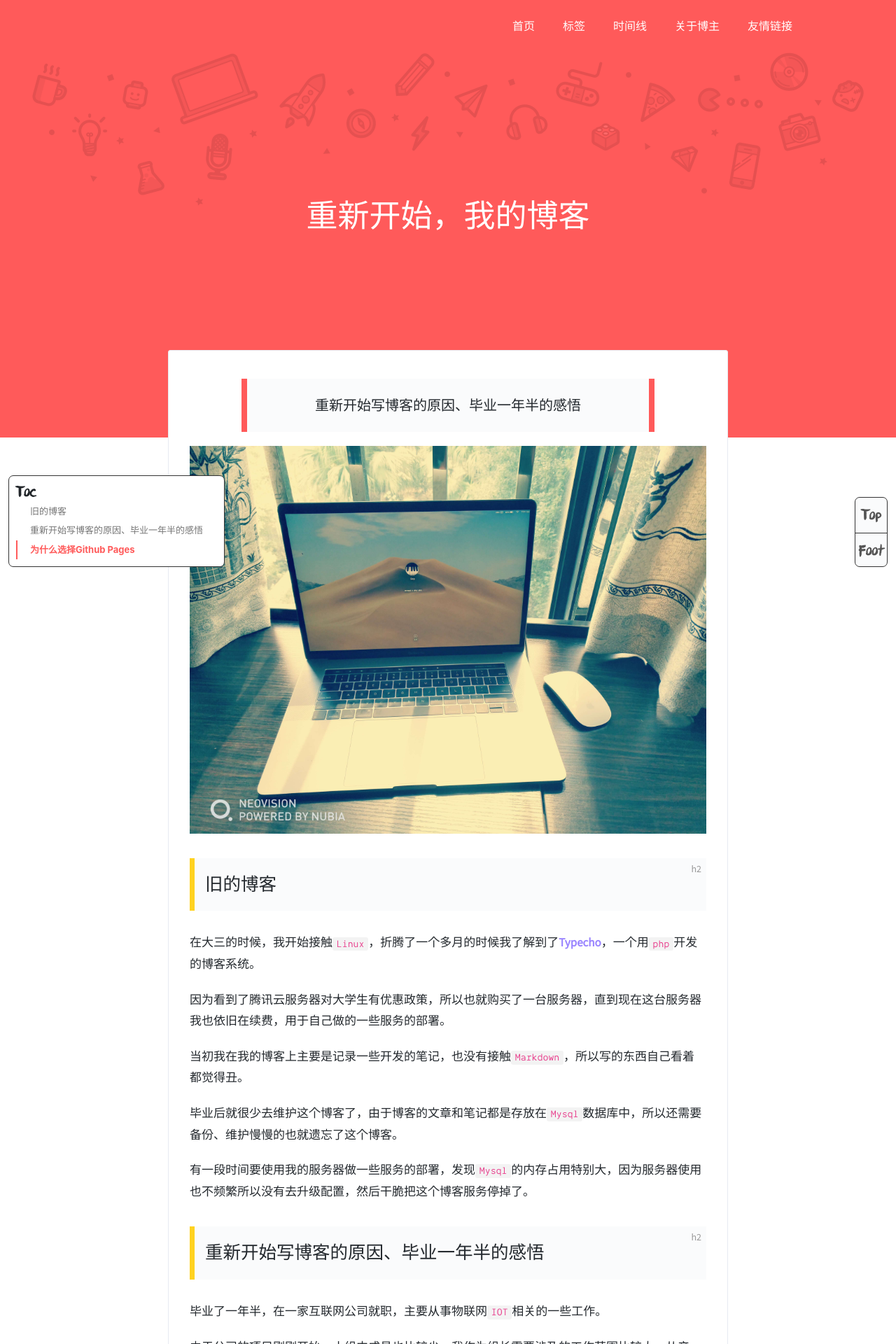
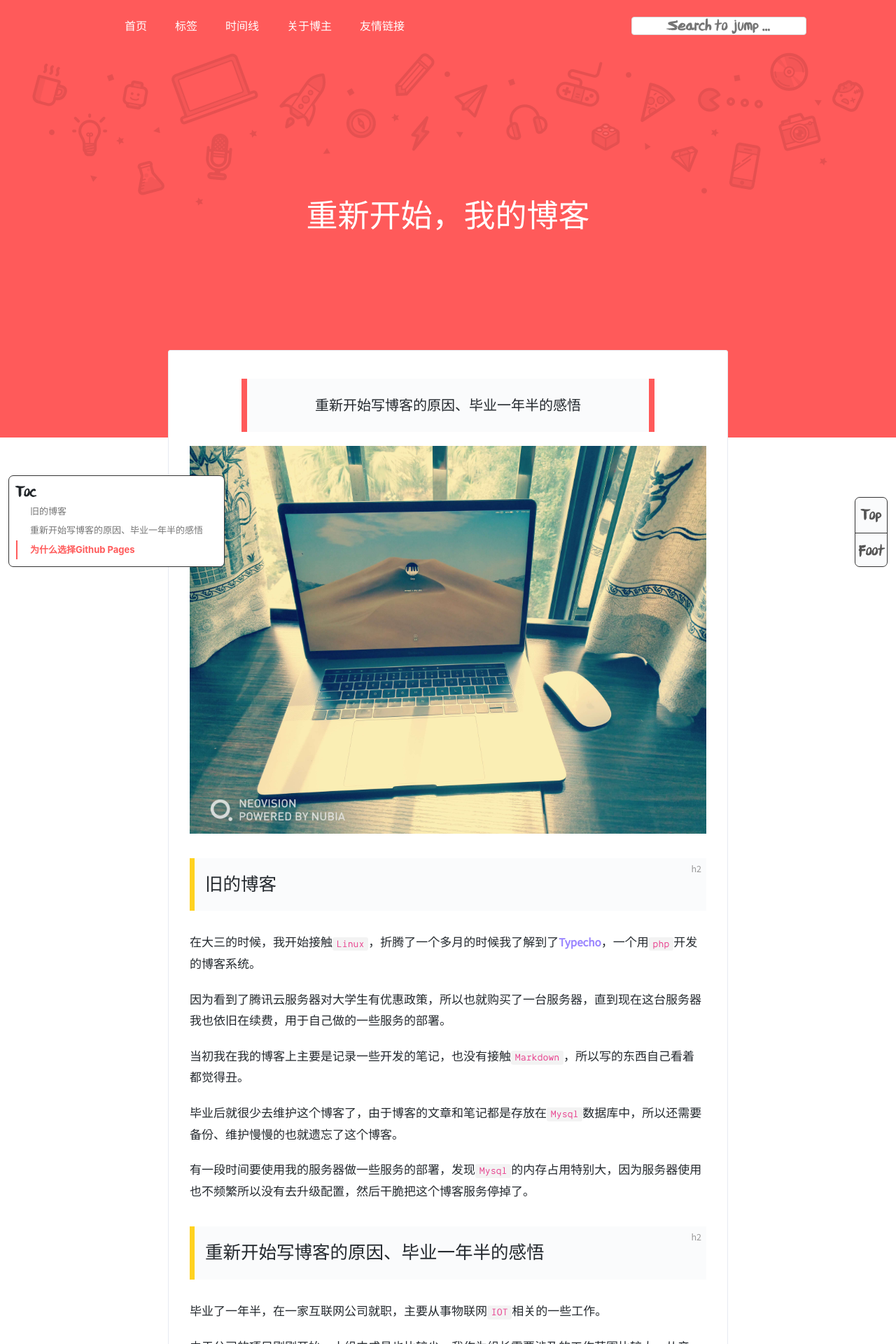
Before and after one commit to zhengzhengpig/elfgzp.cn, a Jekyll site: the page built from _posts/2018-10-01-restart-my-blog.md, in a window 1280 px wide. Shown: the top 1920 px of the page at 70% size. Built offline with Jekyll 4.4.1, drawn with Linux system fonts in a browser that asks for light colours; comment, search, counter and statistics services are not loaded.

Commit message:
[ADD] add search box

```diff
--- a/_includes/header.html
+++ b/_includes/header.html
@@ -10,10 +10,12 @@
               {% endfor %}
           </ul>
       </nav>
+
       <div id="top-boot">
         <a href="javascript:;" id="boot1" style="display:block;" onclick="document.getElementById('boot-area').style.display='block';document.getElementById('boot1').style.display='none';document.getElementById('boot2').style.display='block';"><img src="/assets/images/boot.png" alt=""></a>
         <a href="javascript:;" id="boot2" style="display: none;" onclick="document.getElementById('boot-area').style.display='none';document.getElementById('boot1').style.display='block';document.getElementById('boot2').style.display='none';"><img src="/assets/images/boot.png" alt=""></a>
       </div>
+      {% include search-box.html %}
   </div>
 
 </header>
--- a/_includes/post-header.html
+++ b/_includes/post-header.html
@@ -11,6 +11,7 @@
               {% endfor %}
           </ul>
       </nav>
+      {% include search-box.html %}
       <div id="top-boot">
         <a href="javascript:;" id="boot1" style="display:block;" onclick="document.getElementById('boot-area').style.display='block';document.getElementById('boot1').style.display='none';document.getElementById('boot2').style.display='block';"><img src="/assets/images/boot_white.png" alt=""></a>
         <a href="javascript:;" id="boot2" style="display: none;" onclick="document.getElementById('boot-area').style.display='none';document.getElementById('boot1').style.display='block';document.getElementById('boot2').style.display='none';"><img src="/assets/images/boot_white.png" alt=""></a>
@@ -31,6 +32,7 @@
               {% endfor %}
           </ul>
       </nav>
+      {% include search-box.html %}
       <div id="top-boot">
         <a href="javascript:;" id="boot1" style="display:block;" onclick="document.getElementById('boot-area').style.display='block';document.getElementById('boot1').style.display='none';document.getElementById('boot2').style.display='block';"><img src="/assets/images/boot_white.png" alt=""></a>
         <a href="javascript:;" id="boot2" style="display: none;" onclick="document.getElementById('boot-area').style.display='none';document.getElementById('boot1').style.display='block';document.getElementById('boot2').style.display='none';"><img src="/assets/images/boot_white.png" alt=""></a>
--- /dev/null
+++ b/_includes/search-box.html
@@ -0,0 +1,15 @@
+<div id="site_search">
+    <input type="text" id="search-input" placeholder="Search to jump ...">
+    <ul id="results-container"></ul>
+</div>
+<script src="/assets/js/simple-jekyll-search.min.js"></script>
+<script>
+if (os.isAndroid || os.isPhone) {
+  $('#site_search').hide()
+} else {
+  var sjs = SimpleJekyllSearch({
+    searchInput: document.getElementById('search-input'),
+    resultsContainer: document.getElementById('results-container'),
+    json: '/search.json'
+  })}
+</script>
--- a/_layouts/post.html
+++ b/_layouts/post.html
@@ -91,6 +91,15 @@ if (os.isAndroid || os.isPhone) {
 }
 </script>
 <style type="text/css">
+
+    nav[data-toggle=toc] .nav>li>a:focus,nav[data-toggle=toc] .nav>li>a:hover {
+        padding-left: 19px;
+        color: {{ page.color }};
+        text-decoration: none;
+        background-color: transparent;
+        border-left: 1px solid {{ page.color }};
+    }
+
     nav[data-toggle=toc] .nav-link.active, nav[data-toggle=toc] .nav-link.active:focus, nav[data-toggle=toc] .nav-link.active:hover {
         padding-left: 18px;
         font-weight: 700;
@@ -98,6 +107,7 @@ if (os.isAndroid || os.isPhone) {
         background-color: transparent;
         border-left: 2px solid {{ page.color }};
     }
+
 </style>
 </body>
 </html>
--- a/assets/css/style.css
+++ b/assets/css/style.css
@@ -1,6 +1,10 @@
 html, body, ul, li, div, header, nav, main, footer {
     margin: 0;
     padding: 0;
+}
+
+ul {
+    list-style-type: none;
 }
 
 html {
@@ -34,6 +38,10 @@ a {
     margin: 0 auto;
 }
 
+.top-center div, .top-center ul {
+    display: inline;
+}
+
 .logo {
     height: 100%;
     width: auto;
@@ -53,7 +61,7 @@ a {
 .top-nav {
     height: 100%;
     width: auto;
-    float: right;
+    float: left;
 }
 
 .top-nav li {
@@ -69,10 +77,16 @@ a {
 .top-nav li a {
     color: #444;
     /*display: block;*/
+
 }
 
 .top-nav li a:hover {
     color: green;
+}
+
+#site_search {
+    height: 100%;
+    float: right;
 }
 
 #top-boot {
@@ -455,6 +469,81 @@ a {
         -webkit-transform: scale3d(1, 1, 1);
         transform: scale3d(1, 1, 1);
     }
+
+}
+
+.tag:nth-child(3n-2):hover {
+    background-color: rgb(154, 133, 255);
+    border: 1px solid rgb(154, 133, 255);
+    color: white;
+    font-weight: bold;
+    -webkit-animation-name: tadatag;
+    animation-name: tadatag;
+    -webkit-animation-duration: .5s;
+    animation-duration: .5s;
+    -webkit-animation-fill-mode: both;
+    animation-fill-mode: both;
+    /*transition-duration: .2s;*/
+}
+
+.tag:nth-child(3n-1):hover {
+    background-color: rgb(255, 210, 32);
+    border: 1px solid rgb(255, 210, 32);
+    color: white;
+    font-weight: bold;
+    -webkit-animation-name: tadatag;
+    animation-name: tadatag;
+    -webkit-animation-duration: .5s;
+    animation-duration: .5s;
+    -webkit-animation-fill-mode: both;
+    animation-fill-mode: both;
+    /*transition-duration: .2s;*/
+}
+
+.tag:nth-child(3n):hover {
+    background-color: rgb(98, 170, 255);
+    border: 1px solid rgb(98, 170, 255);
+    color: white;
+    font-weight: bold;
+    -webkit-animation-name: tadatag;
+    animation-name: tadatag;
+    -webkit-animation-duration: .5s;
+    animation-duration: .5s;
+    -webkit-animation-fill-mode: both;
+    animation-fill-mode: both;
+    /*transition-duration: .2s;*/
+}
+
+.tag-name {
+    display: block;
+    font-size: 28px;
+    color: #444;
+    margin-bottom: 10px;
+}
+
+.tag-name a {
+    display: block;
+    font-size: 28px;
+    color: #345678;
+    -webkit-transition-duration: .5s;
+    transition-duration: .5s
+}
+
+.tag-name a:hover {
+    color: #f15b6c;
+    -webkit-transition-duration: .3s;
+    transition-duration: .3s
+}
+
+.tag-post {
+    display: block;
+    height: auto;
+    width: auto;
+    font-size: 18px;
+    margin-top: 15px;
+    margin-bottom: 10px;
+    color: #555;
+    font-weight: 400;
 }
 
 .tag:nth-child(3n-2):hover {
@@ -728,6 +817,64 @@ a {
     margin-top: 11px;
 }
 
+.left-area .btn {
+    left: 35%;
+}
+
+.right-area .btn {
+    right: 35%;
+}
+
+.btn:hover {
+    -webkit-transition-duration: .3s;
+    transition-duration: .3s;
+    border: 3px solid white;
+    background-color: white;
+    color: #888;
+}
+
+#left-tab, #right-tab {
+    width: 300px;
+    height: 40px;
+    /*background-color: red;*/
+    position: absolute;
+}
+
+#left-tab {
+    position: absolute;
+    top: 82.3%;
+    left: 70%;
+}
+
+#right-tab {
+    position: absolute;
+    top: 82.3%;
+    right: 70%;
+}
+
+.left-san {
+    display: block;
+    float: left;
+    width: 0;
+    height: 0;
+    border-top: 8px solid transparent;
+    border-right: 8px solid white;
+    border-bottom: 8px solid transparent;
+    margin-top: 11px;
+}
+
+.right-san {
+    display: block;
+    float: right;
+    width: 0;
+    height: 0;
+    border-top: 8px solid transparent;
+    border-left: 8px solid white;
+    border-bottom: 8px solid transparent;
+    margin-top: 11px;
+}
+
+>>> >>> > Stashed changes
 .left-main {
     display: block;
     max-width: 290px;
@@ -779,7 +926,7 @@ a {
     right: 0;
     margin: 0 auto;
     font-size: 45px;
-    font-weight: 550;
+    font-weight: 500;
     color: white;
     font-family: "Arial", "Microsoft YaHei", "黑体", "宋体", sans-serif;
     /*font-family: 'Kaushan Script', cursive;*/
@@ -844,6 +991,35 @@ a {
     left: 0;
     right: 0;
     margin: 0 auto;
+}
+
+.post-changearea {
+    width: 100%;
+    height: 100px;
+    /*background-color: black;*/
+    position: absolute;
+    bottom: 0;
+    display: none;
+}
+
+.leftchange, .rightchange {
+    display: block;
+    float: left;
+    width: 50%;
+    height: 100%;
+    -webkit-box-sizing: border-box;
+    box-sizing: border-box;
+    background-color: white;
+}
+
+.leftchange {
+    /*border-top-left-radius: 40px;*/
+    border-top-right-radius: 40px;
+}
+
+.rightchange {
+    border-top-left-radius: 40px;
+    /*border-top-right-radius: 40px;*/
 }
 
 .post-changearea {
@@ -993,7 +1169,7 @@ a {
 
 #yourname {
     font-size: 20px;
-    font-weight: 450;
+    font-weight: 400;
     margin-bottom: 5px;
     display: block;
 }
@@ -1068,6 +1244,20 @@ a {
     border-left: 8px solid #f4f4f4;
     border-bottom: 8px solid transparent;
     margin-top: 11px;
+    -webkit-transition-duration: .5s;
+    transition-duration: .5s;
+}
+
+.lefttime-main {
+    display: block;
+    max-width: 330px;
+    height: 100%;
+    border-radius: 7px;
+    background-color: #f4f4f4;
+    float: left;
+    padding: 10px 20px;
+    -webkit-box-sizing: border-box;
+    box-sizing: border-box;
     -webkit-transition-duration: .5s;
     transition-duration: .5s;
 }
@@ -1177,6 +1367,24 @@ a {
     margin-top: 10px;
 }
 
+.timeANDnamemain {
+    display: block;
+    overflow: hidden;
+    /*line-height: 40px;*/
+    font-size: 16px;
+    /*color: #9A85FF;*/
+    font-weight: bold;
+    color: #555;
+    text-align: left;
+}
+
+.timeline-data {
+    display: block;
+    font-size: 14px;
+    text-align: right;
+    margin-top: 10px;
+}
+
 /*以三的倍数设置颜色*/
 #media div:nth-child(3n-2) a .timeANDname-san {
     border-left: 8px solid #00aff0;
@@ -1240,5 +1448,64 @@ a {
 .toc > span {
     font-size: 18px;
     font-weight: bold;
-    font-family: 'ffad_matroregular';
+    font-family: 'ffad_matroregular', serif;
 }
+
+/* 搜索框样式 */
+#site_search {
+    line-height: 75px;
+}
+
+#site_search > input {
+    box-shadow: none;
+    display: table-cell;
+    min-height: 26px;
+    padding-bottom: 0;
+    outline: none;
+    width: 250px;
+    height: 22px;
+    border-radius: 4px;
+    border: 1px solid #DBDBDB;
+    background: #ffffff none;
+    text-align: center;
+}
+
+#site_search > input::placeholder {
+    font-size: 18px;
+    font-weight: bold;
+    font-family: 'ffad_matroregular', serif;
+}
+
+#results-container {
+    line-height: normal;
+    z-index: 999;
+    position: absolute;
+    width: 250px;
+    background-color: #ffffff;
+    border-radius: 7px;
+    font-size: 13px;
+    font-weight: 500;
+    color: #767676;
+    text-decoration: none;
+    text-align: center;
+}
+
+#results-container li {
+    line-height: normal;
+    white-space: nowrap;
+    overflow: hidden;
+    text-overflow: ellipsis;
+    -o-text-overflow: ellipsis;
+    display: block;
+    padding: 4px 20px;
+}
+
+#results-container li a {
+    font-size: 13px;
+    font-weight: 500;
+    color: #767676;
+    text-decoration: none;
+    background-color: transparent;
+}
+
+/* */
--- a/assets/js/main.js
+++ b/assets/js/main.js
@@ -1,5 +1,5 @@
 var leftTab = document.getElementById('left-tab'),
-    rightTab = document.getElementById('right-tab');
+  rightTab = document.getElementById('right-tab')
 
 // 垃圾方法，该方法必须等页面加载玩才有效
 // window.onload = function(){
@@ -22,25 +22,33 @@ var leftTab = document.getElementById('left-tab'),
 //
 // }
 
-function showLeft() {
-  leftTab.style.display="block";
-  leftTab.setAttribute("class","rotateInUpLeft self-animated");
+function showLeft () {
+  if (leftTab) {
+    leftTab.style.display = 'block'
+    leftTab.setAttribute('class', 'rotateInUpLeft self-animated')
+  }
 }
 
-function goneLeft() {
-  leftTab.setAttribute("class","rotateOutDownLeft self-animated");
+function goneLeft () {
+  if (leftTab) {
+    leftTab.setAttribute('class', 'rotateOutDownLeft self-animated')
+  }
 }
 
-function showRight() {
-  rightTab.style.display="block";
-  rightTab.setAttribute("class","rotateInUpRight self-animated");
+function showRight () {
+  if (rightTab) {
+    rightTab.style.display = 'block'
+    rightTab.setAttribute('class', 'rotateInUpRight self-animated')
+  }
 }
 
-function goneRight() {
-  rightTab.setAttribute("class","rotateOutDownRight self-animated");
+function goneRight () {
+  if (rightTab) {
+    rightTab.setAttribute('class', 'rotateOutDownRight self-animated')
+  }
 }
 
-var os = function() {
+var os = function () {
   var ua = navigator.userAgent,
     isWindowsPhone = /(?:Windows Phone)/.test(ua),
     isSymbian = /(?:SymbianOS)/.test(ua) || isWindowsPhone,
@@ -49,11 +57,11 @@ var os = function() {
     isChrome = /(?:Chrome|CriOS)/.test(ua),
     isTablet = /(?:iPad|PlayBook)/.test(ua) || (isAndroid && !/(?:Mobile)/.test(ua)) || (isFireFox && /(?:Tablet)/.test(ua)),
     isPhone = /(?:iPhone)/.test(ua) && !isTablet,
-    isPc = !isPhone && !isAndroid && !isSymbian;
+    isPc = !isPhone && !isAndroid && !isSymbian
   return {
     isTablet: isTablet,
     isPhone: isPhone,
-    isAndroid : isAndroid,
-    isPc : isPc
-  };
-}();
+    isAndroid: isAndroid,
+    isPc: isPc
+  }
+}()
```
Also changed, not shown: search.json (added, +14 -0 lines), assets/js/simple-jekyll-search.min.js (added), assets/simple-jekyll-search.min.js (added).
